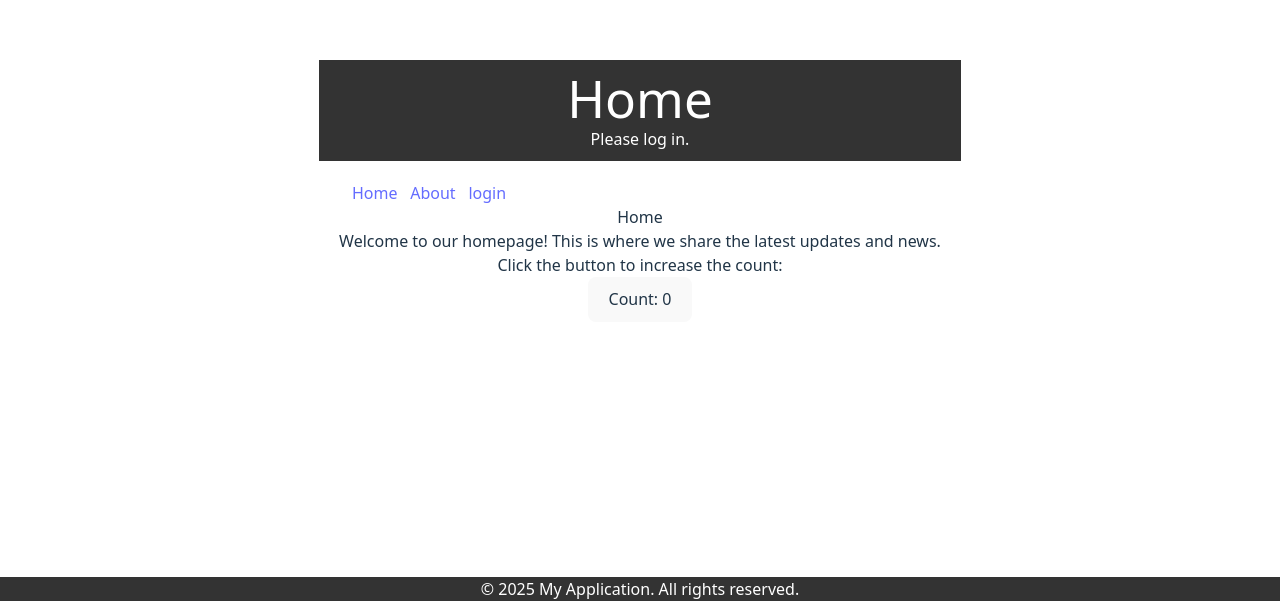
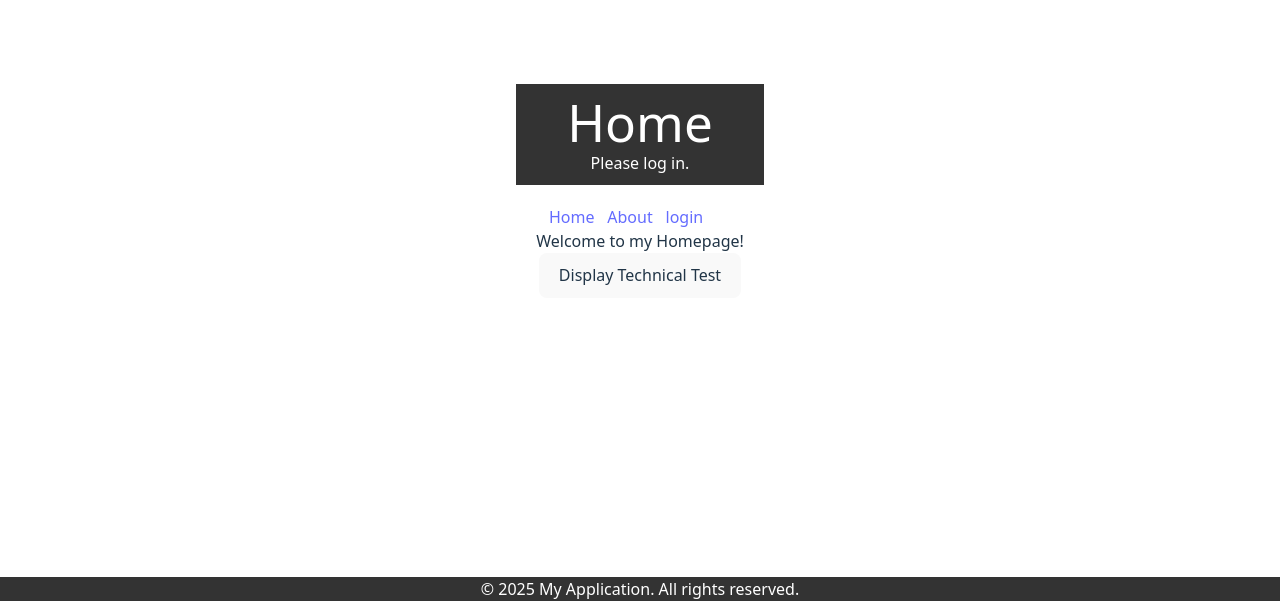
Before and after one commit to josepedrolorenzini/solumclinic-com-au, a React (Vite) app in the folder C/: page / in a window 1280 px wide. Shown: the part 199-800 px from the top of the page. Built offline with nearby package versions, Linux system fonts and the light colour scheme.

Commit message:
adding skills in home page

```diff
--- a/C/src/Layout/Layout.jsx
+++ b/C/src/Layout/Layout.jsx
@@ -1,5 +1,6 @@
 import React, { useState , useEffect } from "react";
 import { Link } from "react-router-dom";
+import Footer from "../components/Footer";
 
 const Layout = ({ children , title}) => {
     const [currentPath, setCurrentPath] = useState(window.location.pathname);
@@ -34,9 +35,7 @@ const Layout = ({ children , title}) => {
 
       </header>
       <main style={mainStyle}>{children}</main>
-      <footer style={footerStyle}>
-        <p>&copy; 2025 My Application. All rights reserved.</p>
-      </footer>
+      <Footer />
     </div>
   );
 };
@@ -52,14 +51,5 @@ const mainStyle = {
   padding: "20px"
 };
 
-const footerStyle = {
-  background: "#333",
-  color: "#fff",
-  textAlign: "center",
-  position: "fixed",
-  width: "100%",
-  bottom: "0",
-  left: "0"
-};
 
 export default Layout;
--- /dev/null
+++ b/C/src/components/Footer.jsx
@@ -0,0 +1,24 @@
+import React from 'react'
+
+function Footer() {
+  return (
+     <footer style={footerStyle}>
+        <p>&copy; 2025 My Application. All rights reserved.</p>
+      </footer>
+  )
+}
+
+
+
+const footerStyle = {
+  background: "#333",
+  color: "#fff",
+  textAlign: "center",
+  position: "fixed",
+  width: "100%",
+  bottom: "0",
+  left: "0"
+};
+
+
+export default Footer
--- a/C/src/components/LoginForm.jsx
+++ b/C/src/components/LoginForm.jsx
@@ -60,6 +60,7 @@ function LoginForm({usuarios}) {
 
                 console.log(`User found: ${index}  `, user.mail);
 
+                // setting logged in user state
                 setLoggedInUser({
                     name: user.name,
                     mail: user.mail,
--- /dev/null
+++ b/C/src/components/ProjectSummaryCard.jsx
@@ -0,0 +1,50 @@
+import React from 'react';
+
+export default function ProjectSummaryCard() {
+  return (
+    <div className="w-full min-h-80 flex justify-start items-center p-4">
+      <div className="relative flex flex-col    border-gray-600 rounded-lg w-full max-w-md">
+        <div className="p-6">
+          <b className="text-white leading-normal font-light mb-4 block">
+            My technical test project includes:
+          </b>
+
+              <div className="p-2">
+            <p className="text-cyan-500 text-sm">
+              • React app (<code className="bg-gray-700 text-white px-1 rounded">C/</code>) with Vite, Tailwind CSS, Material Tailwind, and React Router
+            </p>
+            <p className="text-cyan-500 text-sm">
+              • Java programs (<code className="bg-gray-700 text-white px-1 rounded">A/</code> and <code className="bg-gray-700 text-white px-1 rounded">B/</code>) including the MysticWaves and CargoCraftFleet solutions
+            </p>
+            <p className="text-cyan-500 text-sm">
+              • Documentation in <code className="bg-gray-700 text-white px-1 rounded">C/README.md</code> covering setup, scripts, and troubleshooting
+            </p>
+          </div>
+
+          <div className="m-14-4  border-gray-600">
+            <ul>
+
+            <li className="text-cyan-500 text-sm">
+            Frontend with modern React stack (Vite, Tailwind, Material UI components)
+            </li>
+            <li className="text-cyan-500 text-sm">
+            Login form with user authentication logic
+            </li>
+            <li className="text-cyan-500 text-sm">
+              Responsive design with Tailwind utilities
+            </li>
+            <li className="text-cyan-500 text-sm">
+              Java competitive programming solutions with proper error handling
+            </li>
+            <li className="text-cyan-500 text-sm">
+            Git workflow with clean commits and <code className="bg-gray-700 text-white px-1 rounded">.gitignore</code>
+            </li>
+            </ul>
+          </div>
+
+
+        </div>
+      </div>
+    </div>
+  );
+}
--- a/C/src/pages/Home.jsx
+++ b/C/src/pages/Home.jsx
@@ -1,33 +1,39 @@
 // src/components/Home.js
 import React, { useEffect } from 'react';
 import { useState } from 'react'
+import ProjectSummaryCard from '../components/ProjectSummaryCard';
 
 
 const Home = ({title}) => {
       const [count, setCount] = useState(0) ;
-      const [valor, setValor] = useState(false);
+      const [display, setDisplay] = useState(false);
 
 
       function handleSecondClick(e){
         console.log(e.target)
-        setValor(valor => !valor)
+        setDisplay(valor => !valor)
       }
 
       useEffect(()=>{
-        console.log(valor)
-      },[valor])
+        console.log(display)
+      },[display])
 
   return (
   <>
   <div>
-      <h2>{title}</h2>
-      <p>Welcome to our homepage! This is where we share the latest updates and news.</p>
-      <p>Click the button to increase the count:</p>
-      <button onClick={() => setCount(count + 1)}>Count: {count}</button>
-      </div>
+      <h2></h2>
+      <p>Welcome to my {title}page!</p>
+      {display && (
 
-  </>
-      )
+        <ProjectSummaryCard />
+
+      )}
+
+  </div>
+      <button
+      onClick={handleSecondClick}
+      >Display Technical Test</button>
+  </>);
 };
 
 export default Home;
--- a/C/tailwind.config.cjs
+++ b/C/tailwind.config.cjs
@@ -6,7 +6,11 @@ module.exports = withMT({
     './src/**/*.{js,jsx,ts,tsx,html}'
   ],
   theme: {
-    extend: {},
+    extend: {
+      colors: {
+        darkgrey: "#333",
+      }
+    },
   },
   plugins: [],
 });
```
